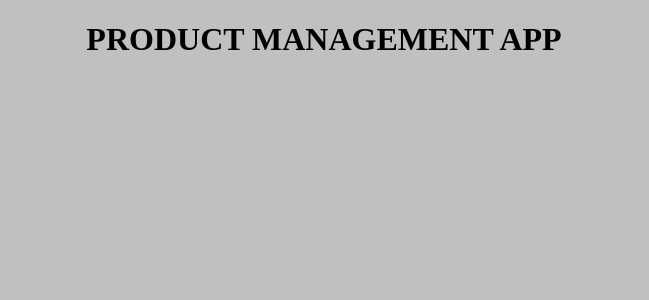
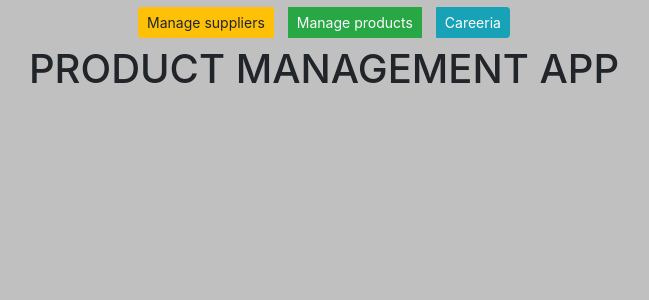
Before and after one commit to mika1407/django-koulu-projekti, a Django app: page / in a window 1280 px wide. Shown: the top 300 px of the page, without its empty margins (316-965 px from the left). Run offline with Django 3.2, Linux system fonts and the light colour scheme.

Commit message:
navogointi buttonit lisätty

```diff
--- a/app/templates/index.html
+++ b/app/templates/index.html
@@ -5,6 +5,10 @@
   <meta http-equiv="X-UA-Compatible" content="IE=edge">
   <meta name="viewport" content="width=device-width, initial-scale=1.0">
   <title>Products and vendors</title>
+
+  <link rel="stylesheet" href="https://cdn.jsdelivr.net/npm/bootstrap@4.6.0/dist/css/bootstrap.min.css" integrity="sha384-B0vP5xmATw1+K9KRQjQERJvTumQW0nPEzvF6L/Z6nronJ3oUOFUFpCjEUQouq2+l" crossorigin="anonymous">
+
+  <link rel="stylesheet" href="https://cdn.jsdelivr.net/npm/@fortawesome/fontawesome-free@5.15.3/css/fontawesome.min.css" integrity="sha384-wESLQ85D6gbsF459vf1CiZ2+rr+CsxRY0RpiF1tLlQpDnAgg6rwdsUF1+Ics2bni" crossorigin="anonymous">
 </head>
 
 <body style="background-color: silver">
--- a/app/templates/landingpage.html
+++ b/app/templates/landingpage.html
@@ -2,6 +2,12 @@
 
 {% block content %}
 
+<div class="btn-group">
+    <a href="/suppliers" class="btn btn-warning btn-sm" style="margin: 7px;display:inline-block;">Manage suppliers</a>
+    <a href="/products" class="btn btn-success btn-sm" style="margin: 7px;display:inline-block;">Manage products</a>
+    <a href="https://careeria.fi" class="btn btn-info btn-sm" style="margin: 7px;display:inline-block;">Careeria</a>
+</div>
+
 <h1>PRODUCT MANAGEMENT APP</h1>
 
 {% endblock %}
--- a/app/urls.py
+++ b/app/urls.py
@@ -1,6 +1,8 @@
 from django.urls import path
-from .views import landingview
+from .views import landingview, supplierlistview, productlistview
 
 urlpatterns = [
     path('', landingview),
+    path('suppliers/', supplierlistview),
+    path('products/', productlistview),
 ]
--- a/app/views.py
+++ b/app/views.py
@@ -1,5 +1,16 @@
 from django.shortcuts import render
+from .models import Supplier, Product
 
 # Create your views here.
 def landingview(request):
-  return render (request, "landingpage.html")
+    return render (request, "landingpage.html")
+
+def supplierlistview(request):
+    supplierlist = Supplier.objects.all()
+    context = {'suppliers': supplierlist}
+    return render (request, "suppliers.html", context)
+
+def productlistview(request):
+    productlist = Product.objects.all()
+    context = {'products': productlist}
+    return render (request, "products.html", context)
```
Also changed, not shown: app/templates/products.html (added, +7 -0 lines), app/templates/suppliers.html (added, +7 -0 lines).
